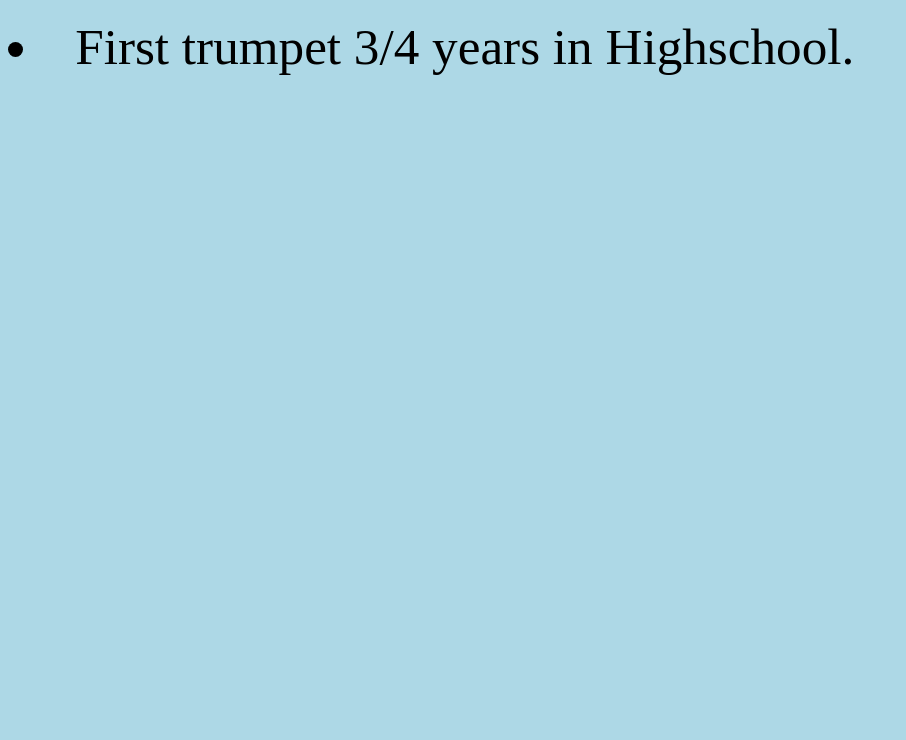
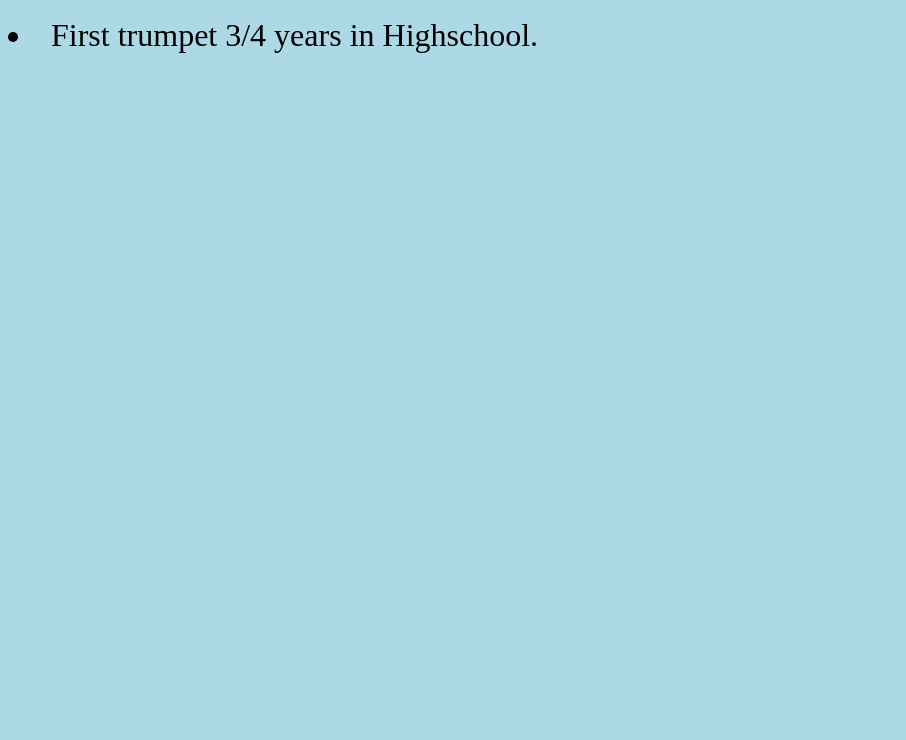
Before and after one commit to Vilhelm13/website, a plain HTML site: page MusicResume.html in a window 1280 px wide. Shown: the part 60-800 px from the top of the page, without its empty margins (0-906 px from the left). Drawn offline with Linux system fonts and the light colour scheme.

Commit message:
Update MusicResume.html

```diff
--- a/MusicResume.html
+++ b/MusicResume.html
@@ -9,7 +9,7 @@
   }
     </style>
       <p> Musical Achievements!!
-        <li style=font-size:160%;> First trumpet 3/4 years in Highschool.</li>
+        <li style=font-size:100%;> First trumpet 3/4 years in Highschool.</li>
 
 
       </p>
```
